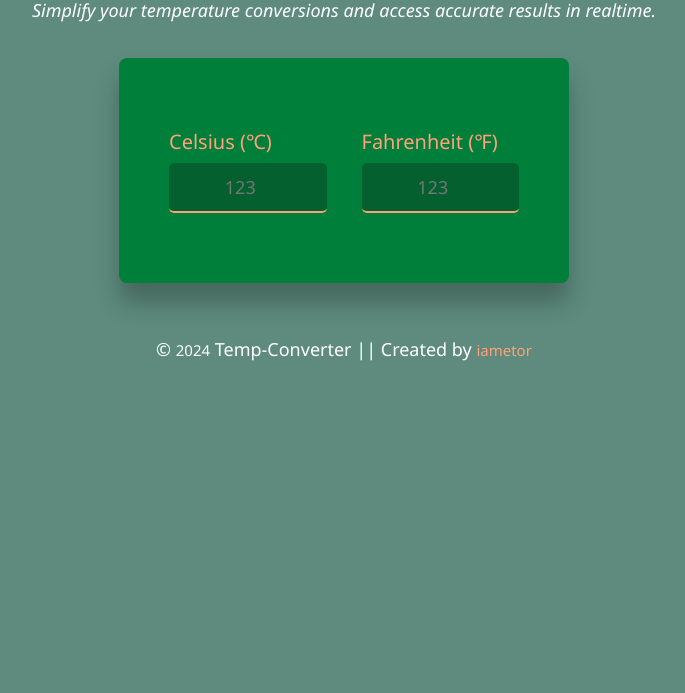
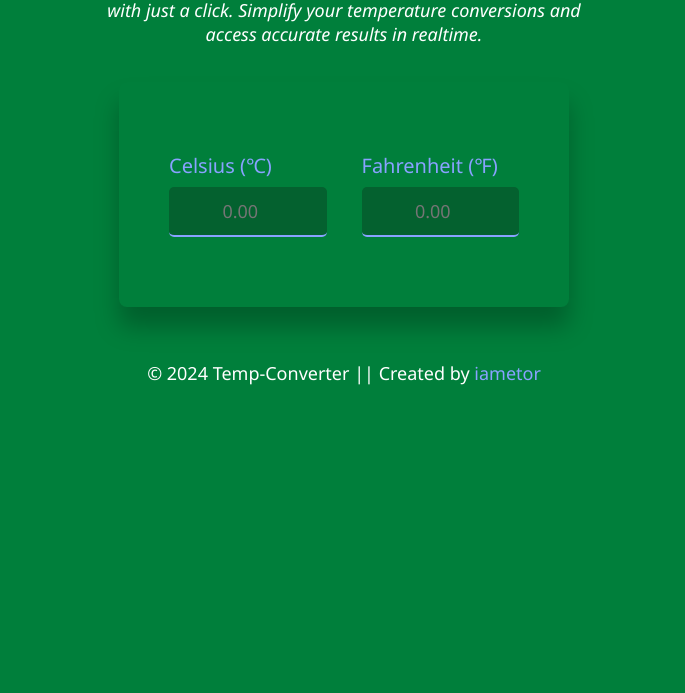
Before and after one commit to Abletetor/Temp-Converter, a plain HTML site: page index.html in a window 1280 px wide. Shown: the part 107-800 px from the top of the page, without its empty margins (296-981 px from the left). Drawn offline with Linux system fonts and the light colour scheme.

Commit message:
Background-Color change

```diff
--- a/index.html
+++ b/index.html
@@ -1,11 +1,13 @@
 <!DOCTYPE html>
 <html lang="en">
+
 <head>
      <meta charset="UTF-8">
      <meta name="viewport" content="width=device-width, initial-scale=1.0">
      <title>Temperature Conventer</title>
      <link rel="stylesheet" href="styles.css">
 </head>
+
 <body>
      <!-- header section start  -->
      <div class="heading">
@@ -24,14 +26,14 @@
                <!-- celsius section start  -->
                <div class="input-container">
                     <label for="celsius">Celsius (℃)</label>
-                    <input type="number" id="celsius" placeholder="123">
+                    <input type="number" id="celsius" placeholder="0.00">
                </div>
                <!-- celsius section ends -->
 
                <!-- fahrenheit section start -->
                <div class="input-container">
                     <label for="fahrenheit">Fahrenheit (℉)</label>
-                    <input type="number" id="fahrenheit" placeholder="123">
+                    <input type="number" id="fahrenheit" placeholder="0.00">
                </div>
                <!-- fahrenheit section ends -->
           </div>
@@ -40,10 +42,11 @@
 
      <!-- footer section  -->
      <div class="footer">
-          <p>&copy; <span id="year"></span> Temp-Converter  || Created by <span>iametor</span></p>
+          <p>&copy; <span id="year"></span> Temp-Converter || Created by <span>iametor</span></p>
      </div>
 
      <!-- local JS file -->
      <script src="script.js"></script>
 </body>
+
 </html>
--- a/styles.css
+++ b/styles.css
@@ -1,3 +1,7 @@
+:root {
+     --light-blue: #89A2FF;
+}
+
 * {
      margin: 0;
      padding: 0;
@@ -8,7 +12,8 @@
 }
 
 body {
-     background: #5E8B7E;
+     /* background: #5E8B7E; */
+     background-image: linear-gradient(to top, #007f3b, #007f3b, #007f3b, #007f3b, #007f3b);
 }
 
 .heading {
@@ -18,12 +23,12 @@ body {
 }
 
 .heading h1 {
-     color: #FFA17A;
+     color: var(--light-blue);
      font-size: 2.5rem;
 }
 
 .heading p {
-     width: 50%;
+     width: 40%;
      margin: 2px auto;
      font-style: italic;
 }
@@ -51,7 +56,7 @@ body {
 }
 
 label {
-     color: #FFA17A;
+     color: var(--light-blue);
      font-size: 20px;
      font-weight: 400;
 }
@@ -62,7 +67,7 @@ input {
      border-radius: 5px;
      text-align: center;
      border: none;
-     border-bottom: 2px solid #FFA17A;
+     border-bottom: 2px solid var(--light-blue);
      outline: none;
      margin-top: 8px;
      padding: 0 10px;
@@ -76,15 +81,11 @@ input {
      justify-content: center;
      padding: 3rem;
      color: #fff;
-     font-size: 15px;
 }
 
-.footer span {
-     font-size: 15px;
-}
 
-.footer p span:nth-child(2){
-     color: #FFA17A;
+.footer p span:nth-child(2) {
+     color: var(--light-blue);
 }
 
 /* media queries  */
@@ -94,7 +95,7 @@ input {
      }
 
      .heading p {
-          width: 100%;
+          width: 60%;
           padding: 0 2rem;
      }
 }
@@ -102,6 +103,11 @@ input {
 @media (max-width: 450px) {
      .heading h1 {
           font-size: 1.7rem;
+     }
+
+     .heading p {
+          width: 100%;
+          padding: 1rem;
      }
 
      label {
@@ -112,7 +118,8 @@ input {
           padding: 1rem;
      }
 
-     .footer p, .footer p span{
+     .footer p,
+     .footer p span {
           font-size: 14px;
      }
 }
```
